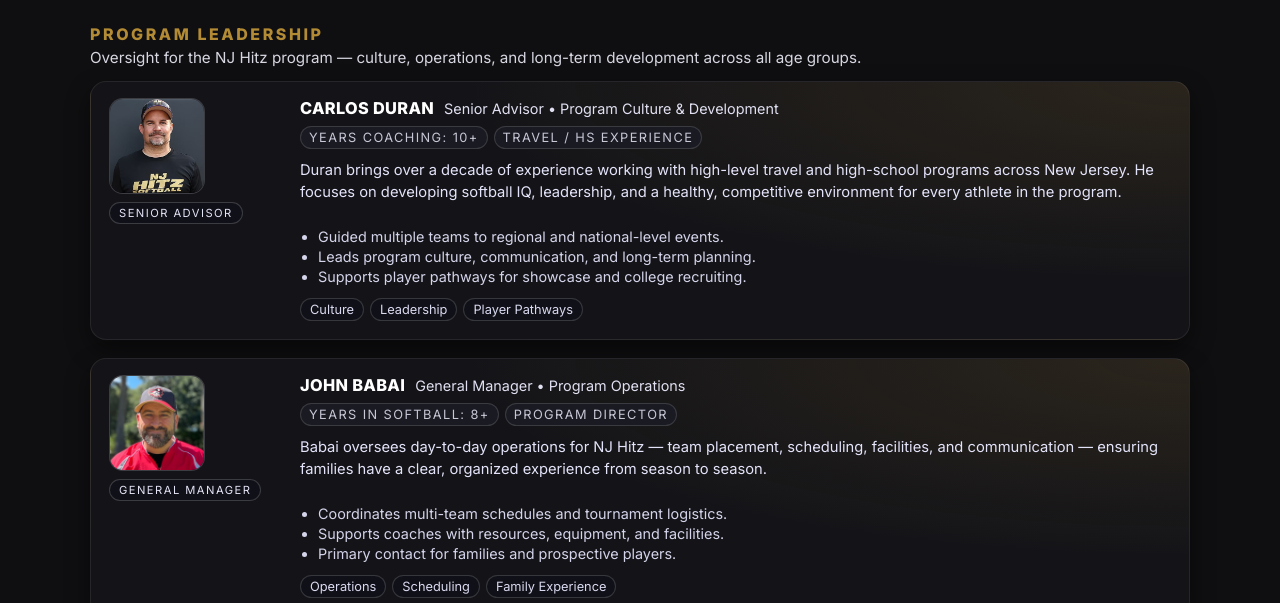
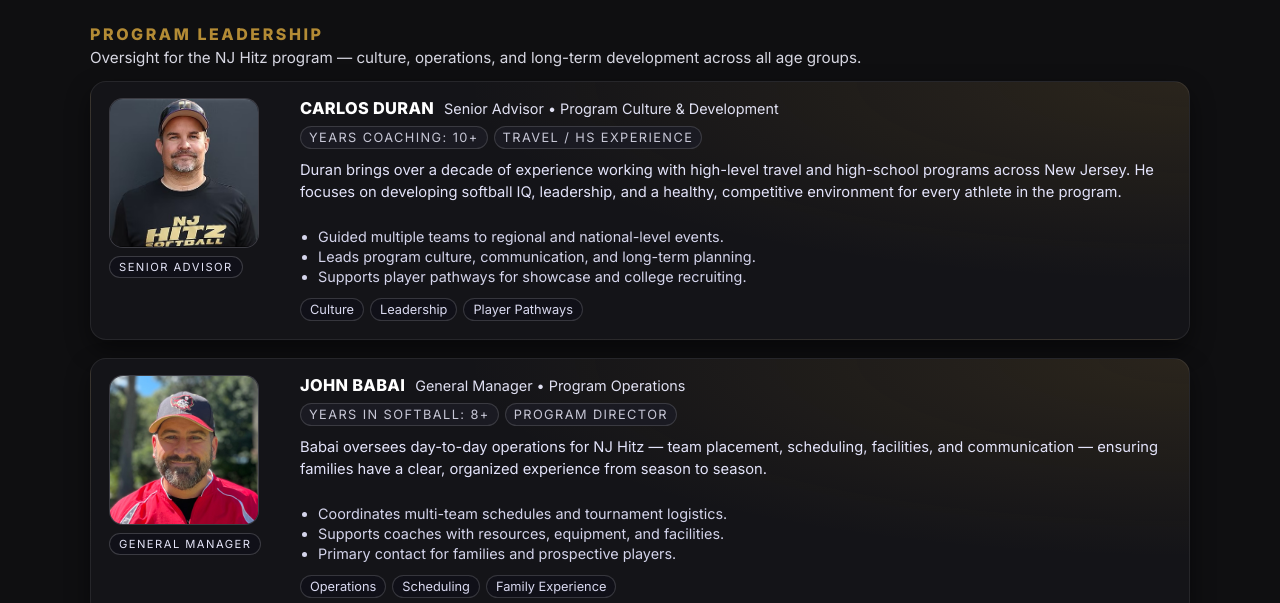
Before and after one commit to NJHitz/njhitz.github.io, a plain HTML site: page staff.html in a window 1280 px wide. Shown: the part 234-837 px from the top of the page. Drawn offline with Linux system fonts and the light colour scheme.

Commit message:
change to coach photo sizing

```diff
--- a/staff.html
+++ b/staff.html
@@ -170,8 +170,8 @@
       min-width:175px;
     }
     .coach-photo {
-      width: 96px;
-      height: 96px;
+      width: 150px;
+      height: 150px;
       border-radius: 14px;
       background: #111119;
       border: 1px solid rgba(255,255,255,.18);
```
